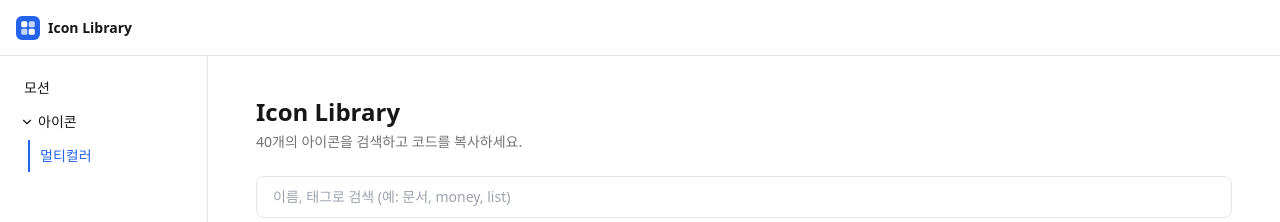
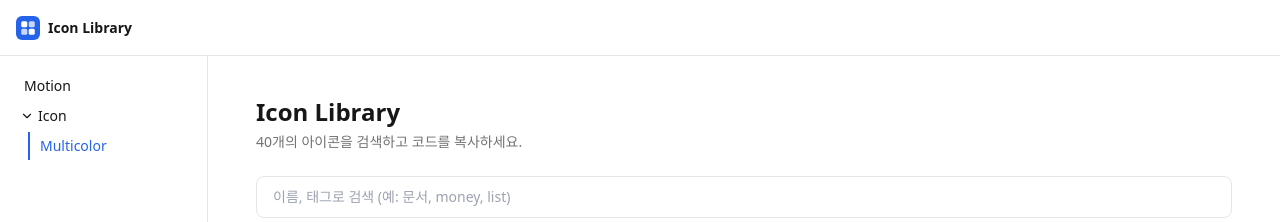
Before and after one commit to dain-spec/IconLibrary, a Next.js app: page /icon/multicolor in a window 1280 px wide. Shown: the top 222 px of the page. Built offline with nearby package versions, Linux system fonts and the light colour scheme.

Commit message:
Use English LNB labels and a fixed 28px row height

```diff
--- a/src/components/Sidebar.tsx
+++ b/src/components/Sidebar.tsx
@@ -9,12 +9,12 @@ type NavEntry = { label: string; href: string } | { label: string; children: Nav
 
 const NAV: NavEntry[] = [
   {
-    label: "모션",
+    label: "Motion",
     href: "/motion",
   },
   {
-    label: "아이콘",
-    children: [{ label: "멀티컬러", href: "/icon/multicolor" }],
+    label: "Icon",
+    children: [{ label: "Multicolor", href: "/icon/multicolor" }],
   },
 ];
 
@@ -38,7 +38,7 @@ function NavLink({ href, label, active }: { href: string; label: string; active:
   return (
     <Link
       href={href}
-      className={`block rounded-r-md py-1.5 text-sm transition-colors ${
+      className={`flex h-7 items-center rounded-r-md text-sm transition-colors ${
         active
           ? "border-l-2 border-accent bg-accent/10 pl-[10px] pr-3 font-medium text-accent"
           : "border-l-2 border-transparent pl-[10px] pr-3 text-ink hover:bg-surface-hover"
@@ -57,7 +57,7 @@ function NavGroup({ label, children }: { label: string; children: NavItem[] }) {
     <div>
       <button
         onClick={() => setOpen((v) => !v)}
-        className="flex w-full items-center gap-1 rounded-md py-1.5 pl-2 pr-3 text-sm font-medium text-ink hover:bg-surface-hover"
+        className="flex h-7 w-full items-center gap-1 rounded-md pl-2 pr-3 text-sm font-medium text-ink hover:bg-surface-hover"
       >
         <ChevronIcon open={open} />
         {label}
```
